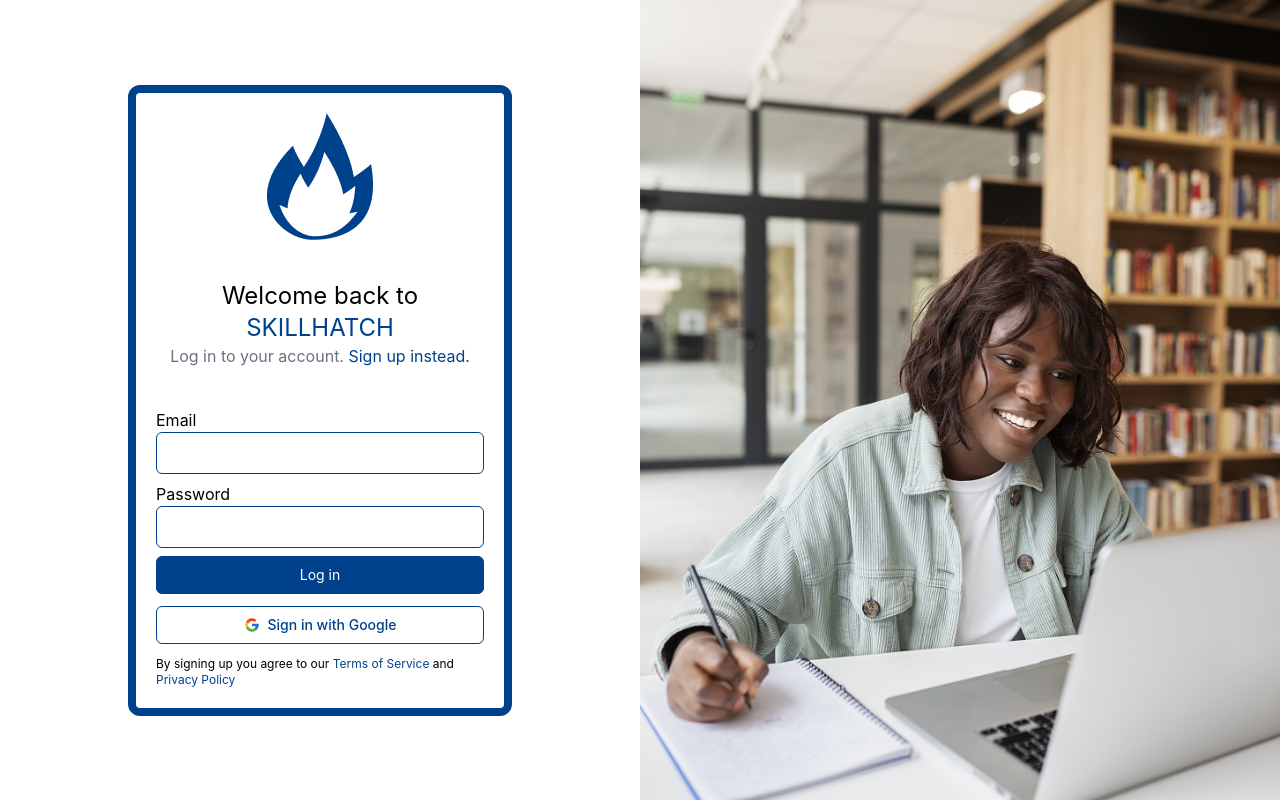
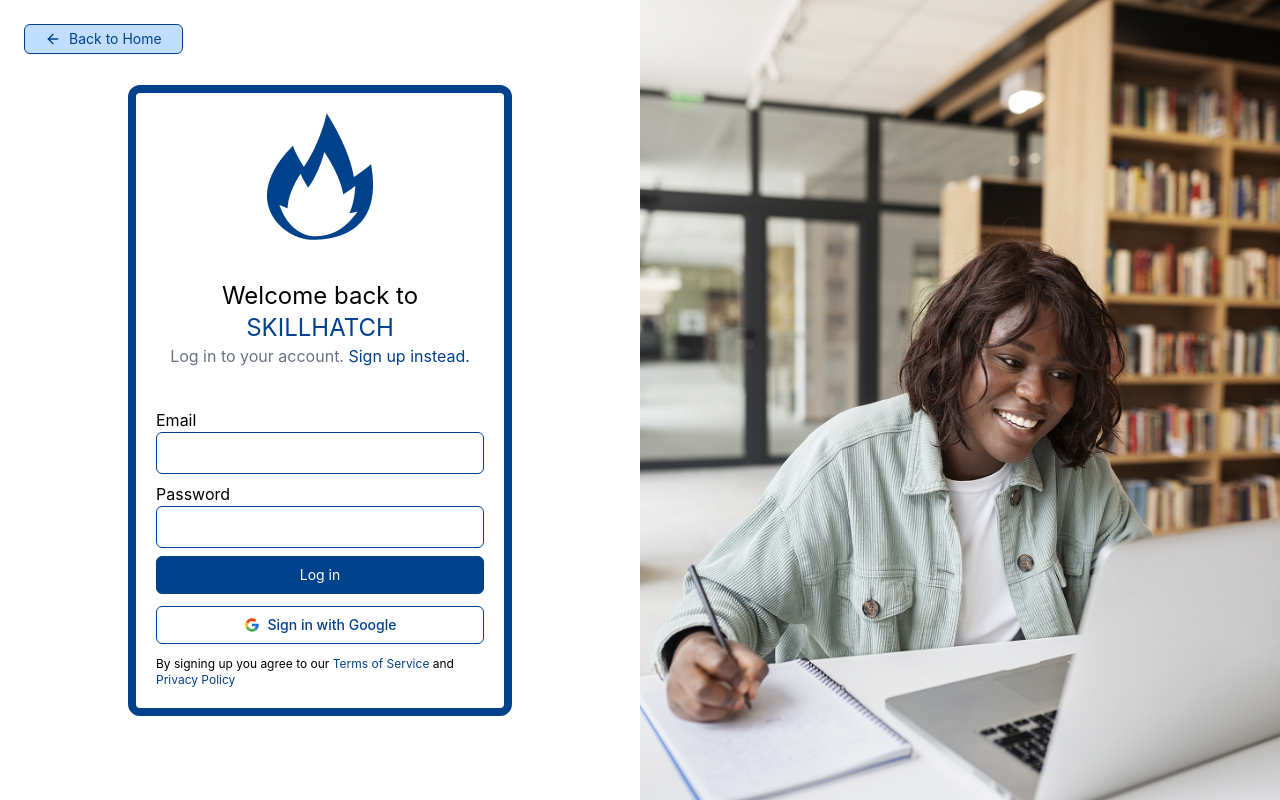
Before and after one commit to bbhawau/skill-hatch, a React (Create React App) app: page /login in a window 1280 px wide. Built offline with nearby package versions, Linux system fonts and the light colour scheme.

Commit message:
modified:   src/components/Button.jsx 	modified:   src/pages/landing_page.js 	modified:   src/pages/login.js 	modified:   src/pages/signup.js

```diff
--- a/src/components/Button.jsx
+++ b/src/components/Button.jsx
@@ -11,9 +11,9 @@
   className = "",
 }) {
   const styles = {
-    blue: "bg-[#00418c] text-white text-sm border border-[#00418c] ",
-    white: "bg-white text-[#00418c] text-sm border border-[#00418c] ",
-    lightblue: "bg-[#c2deff] text-[#00418c] text-sm border border-[#00418c]",
+    blue: "bg-[#00418c] text-white text-sm border border-[#00418c] hover:bg-[#c2deff] hover:text-[#00418c] ",
+    white: "bg-white text-[#00418c] text-sm border border-[#00418c] hover:bg-[#00418c] hover:text-white ",
+    lightblue: "bg-[#c2deff] text-[#00418c] text-sm border border-[#00418c] hover:bg-[#00418c] hover:text-white ",
   };
   const layout = icon ? "flex items-center justify-center gap-2" : "";
   return (
@@ -28,7 +28,7 @@
       {typeof icon === "string" ? (
         <img src={icon} alt="" className="w-4 h-4 object-contain" />
       ) : (
-        icon && <span className="w-4 h-4">{icon}</span>
+        icon && <span className="flex items-center justify-center  w-4 h-4">{icon}</span>
       )}
       <span>{text}</span>
     </button>
--- a/src/pages/landing_page.js
+++ b/src/pages/landing_page.js
@@ -14,10 +14,26 @@
           <img src="/logo.png" alt="logo" className="h-15" />
 
           <nav className="flex items-center justify-between space-x-10 font-medium">
-            <Link to="/courses">Courses</Link>
-            <Link to="/about">About</Link>
-            <Link to="/faq">FAQ</Link>
-            <Link to="/contact">Contact</Link>
+            <button
+              onClick={() =>
+                document
+                  .getElementById("featured-courses")
+                  .scrollIntoView({ behavior: "smooth" })
+              }
+            >
+              Courses
+            </button>
+            <button>About</button>
+            <button>FAQ</button>
+            <button
+              onClick={() =>
+                document
+                  .getElementById("footer")
+                  .scrollIntoView({ behavior: "smooth" })
+              }
+            >
+              Contact
+            </button>
             <div className="space-x-2">
               <Link to="/login">
                 <Button text="Login" variant="white" />
@@ -96,7 +112,7 @@
           </div>
         </div>
         {/* featured courses */}
-        <div className="w-full mt-20">
+        <div id="featured-courses" className="w-full mt-20">
           <p className="text-3xl font-bold">
             Featured <span className="text-[#00418c]"> Courses</span>{" "}
           </p>
@@ -104,7 +120,7 @@
             Explore our most viewed courses on SkillHatch.
           </p>
           <div>
-            <Courses limit={3} variant="default"/>
+            <Courses limit={3} variant="default" />
           </div>
           <Button variant="blue" text="Explore all courses" />
         </div>
@@ -314,7 +330,10 @@
           </button>
         </div>
       </div>
-      <footer className="bg-[#00418c] w-full text-white flex flex-col place-content-center">
+      <footer
+        id="footer"
+        className="bg-[#00418c] w-full text-white flex flex-col place-content-center"
+      >
         <div className="w-9/10 flex place-self-center items-center justify-between p-10">
           <div className="flex flex-col w-1/5">
             <img src="logo-white.png" />
@@ -353,7 +372,9 @@
                 <FaXTwitter size={12} />
               </a>
             </div>
-            <p className="text-gray-500 text-xs">Follow us on social media, never miss a thing!</p>
+            <p className="text-gray-500 text-xs">
+              Follow us on social media, never miss a thing!
+            </p>
           </div>
           {/* quick links */}
           <div className="w-7/10">
--- a/src/pages/login.js
+++ b/src/pages/login.js
@@ -5,6 +5,7 @@
 import { Link, useNavigate } from "react-router-dom";
 import { useState, useContext } from "react";
 import { AuthContext } from "../App";
+import { ArrowLeft } from "lucide-react";
 const Login = () => {
   const [successMsg, setSuccessMsg] = useState("");
   const { setUserEmail } = useContext(AuthContext);
@@ -52,6 +53,15 @@
       <div className=" flex items-center justify-center w-full h-[100vh]  ">
         {/* left side */}
         <div className="w-1/2 max-md:w-full place-items-center ">
+
+            <Button
+              className="absolute top-6 left-6"
+              variant="lightblue"
+              text="Back to Home"
+              icon={<ArrowLeft />}
+              onClick={() => navigate("/")}
+            />
+
           <div className="w-3/5 max-lg:w-4/5  place-items-center border-8 border-[#00418c] rounded-xl px-5 py-5">
             <img src="icon.png" className="mb-10" />
             <p className="text-2xl text-center">
--- a/src/pages/signup.js
+++ b/src/pages/signup.js
@@ -1,7 +1,8 @@
 import { useState } from "react";
 import { useForm, FormProvider } from "react-hook-form";
 import Button from "../components/Button";
-import { Link } from "react-router-dom";
+import { Link, useNavigate } from "react-router-dom";
+import { ArrowLeft } from "lucide-react";
 
 const SignUp = () => {
   const [step, setStep] = useState(1);
@@ -20,6 +21,7 @@
 
   const nextStep = () => setStep((prev) => prev + 1);
   const prevStep = () => setStep((prev) => prev - 1);
+  const navigate = useNavigate();
 
   return (
     <div className="w-full place-items-center items-center">
@@ -36,6 +38,18 @@
               />
             )}
           </div>
+          {step === 1 && (
+
+
+              <Button
+                className="absolute top-6 left-6"
+                variant="lightblue"
+                text="Back to Home"
+                icon={<ArrowLeft className="" />}
+                onClick={() => navigate("/")}
+              />
+            )}
+
 
           <div className="w-3/5 border-8 border-[#00418c] rounded-xl px-5 py-5">
             <FormProvider {...methods}>
```
Lines whose indentation alone changed are shown as unchanged.
